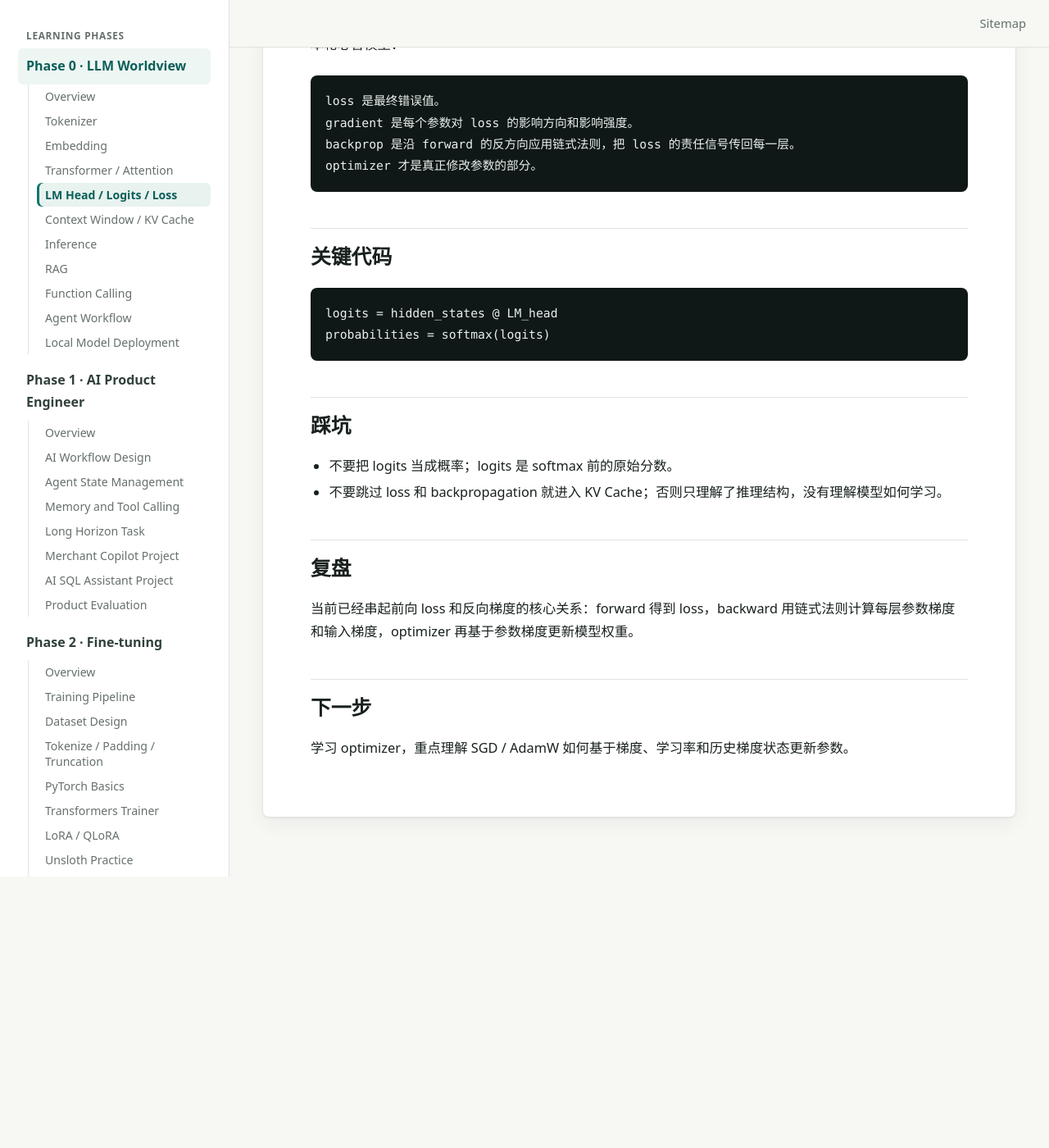
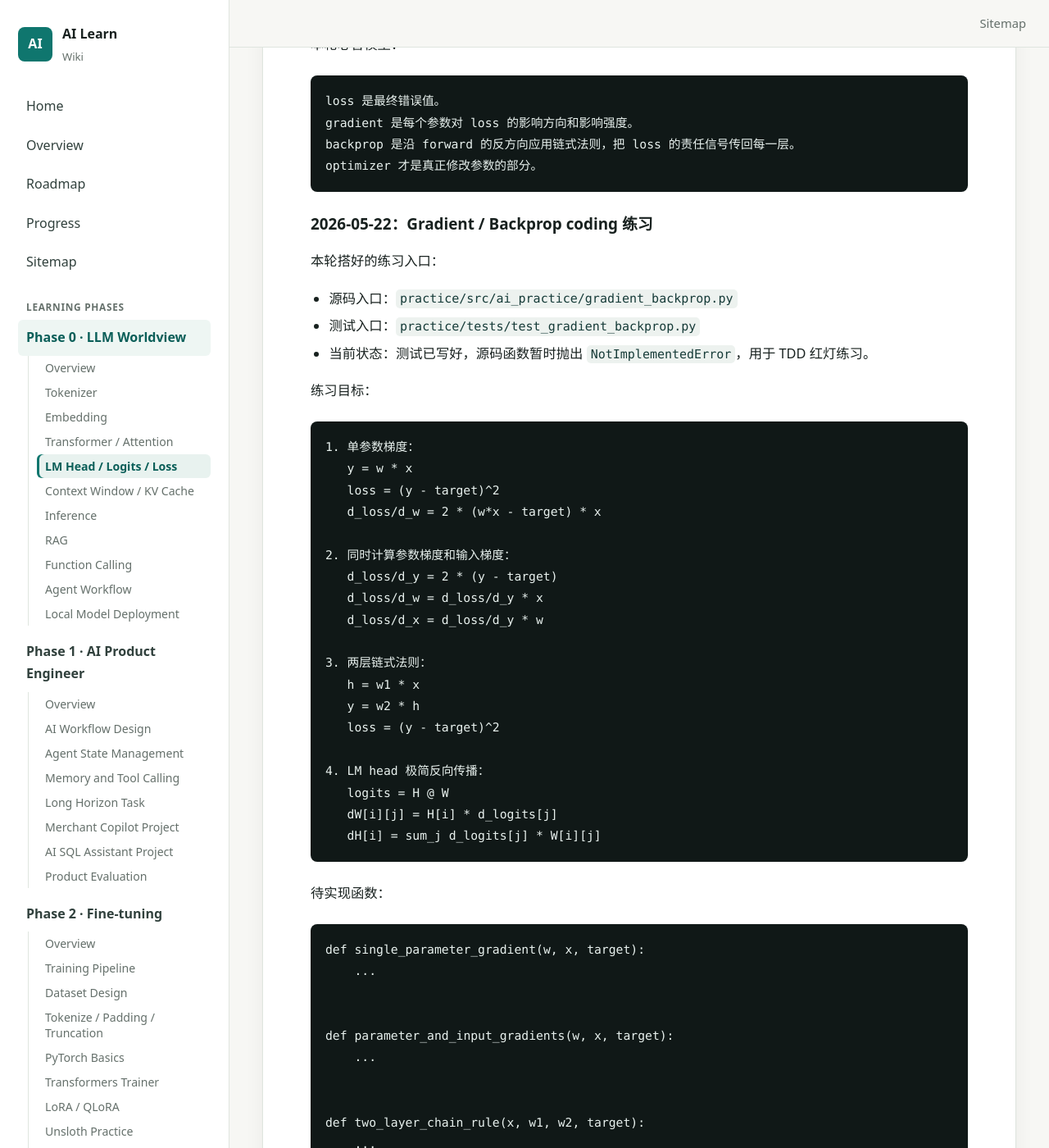
Before and after one commit to sgnilo/ai_learn, a Jekyll site: the page built from docs/phase-0-llm-worldview/04-lm-head-logits-loss.md, in a window 1280 px wide and 1400 px high, scrolled down 16227 px. Shown: the whole window at 82% size. Built offline with Jekyll 4.4.1, drawn with Linux system fonts in a browser that asks for light colours; before the commit the page ends 17296 px from its top, so only the background shows below that; some of the changed text lies outside the part shown.

Commit message:
practice: add gradient backprop exercise

````diff
--- a/docs/phase-0-llm-worldview/04-lm-head-logits-loss.md
+++ b/docs/phase-0-llm-worldview/04-lm-head-logits-loss.md
@@ -640,6 +640,63 @@
 optimizer 才是真正修改参数的部分。
 ```
 
+### 2026-05-22：Gradient / Backprop coding 练习
+
+本轮搭好的练习入口：
+
+- 源码入口：`practice/src/ai_practice/gradient_backprop.py`
+- 测试入口：`practice/tests/test_gradient_backprop.py`
+- 当前状态：测试已写好，源码函数暂时抛出 `NotImplementedError`，用于 TDD 红灯练习。
+
+练习目标：
+
+```text
+1. 单参数梯度：
+   y = w * x
+   loss = (y - target)^2
+   d_loss/d_w = 2 * (w*x - target) * x
+
+2. 同时计算参数梯度和输入梯度：
+   d_loss/d_y = 2 * (y - target)
+   d_loss/d_w = d_loss/d_y * x
+   d_loss/d_x = d_loss/d_y * w
+
+3. 两层链式法则：
+   h = w1 * x
+   y = w2 * h
+   loss = (y - target)^2
+
+4. LM head 极简反向传播：
+   logits = H @ W
+   dW[i][j] = H[i] * d_logits[j]
+   dH[i] = sum_j d_logits[j] * W[i][j]
+```
+
+待实现函数：
+
+```python
+def single_parameter_gradient(w, x, target):
+    ...
+
+
+def parameter_and_input_gradients(w, x, target):
+    ...
+
+
+def two_layer_chain_rule(x, w1, w2, target):
+    ...
+
+
+def lm_head_backward(hidden_state, weight, grad_logits):
+    ...
+```
+
+验证命令：
+
+```bash
+PYTHONPATH=practice/src python3 -m unittest practice.tests.test_gradient_backprop
+```
+
 ## 关键代码
 
 ```text
````
Also changed, not shown: docs/progress.md (+1 -0 lines), 2 other files.
